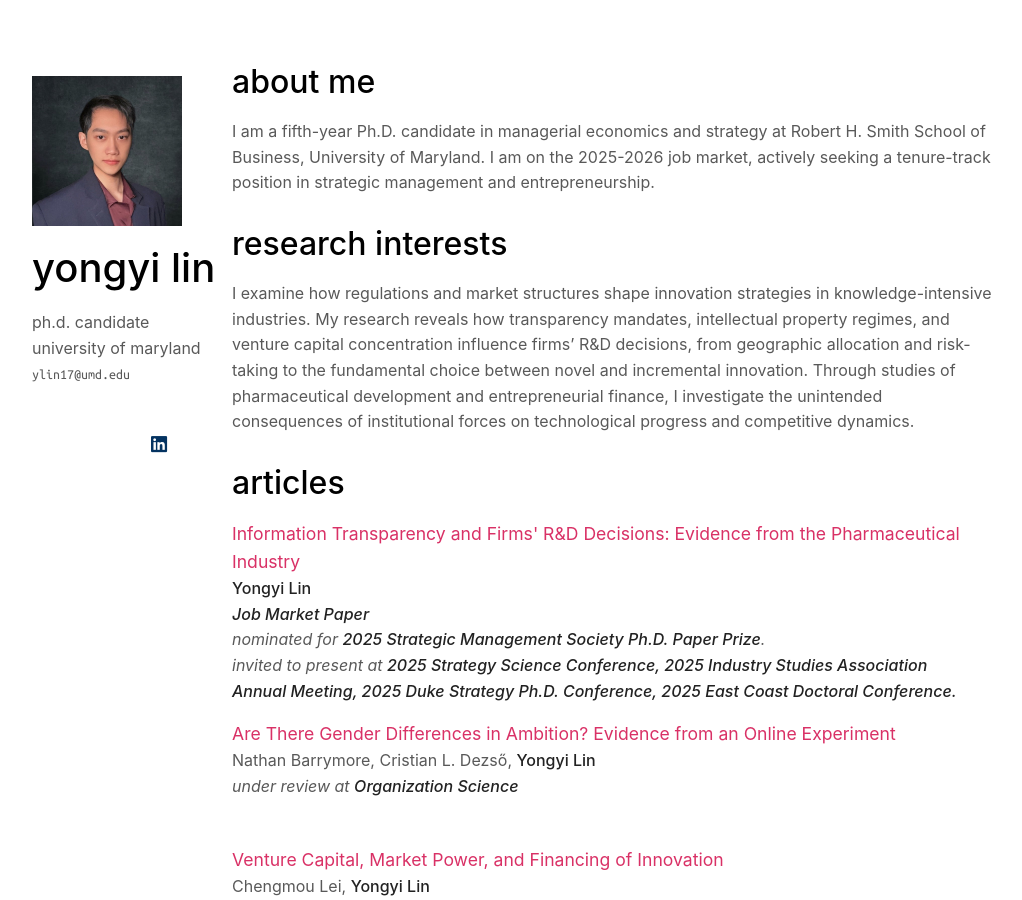
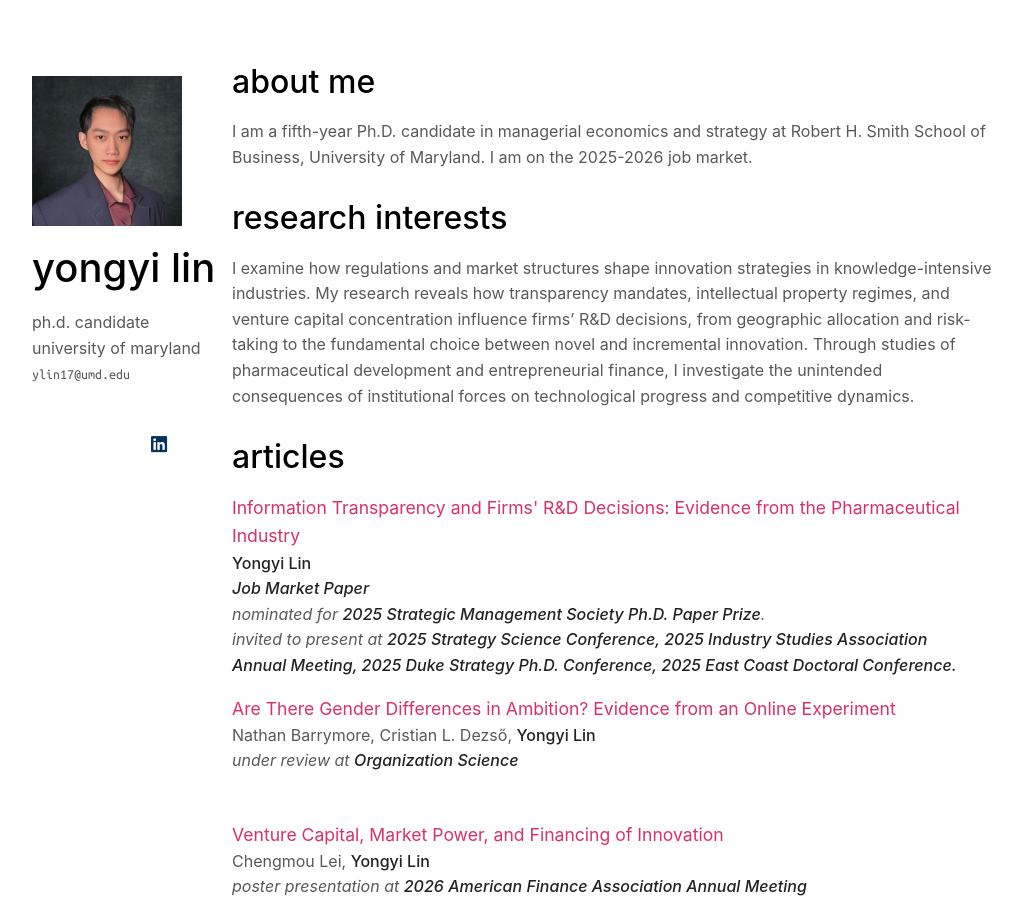
Before and after one commit to yongyi-lin/yongyi-lin.github.io, a Jekyll site: the page built from index.md, in a window 1280 px wide and 900 px high. Shown: the whole window, without its empty margins (128-1150 px from the left). Built offline with Jekyll 4.4.1, drawn with Linux system fonts in a browser that asks for light colours; some web fonts are replaced; a style sheet for code colours, icons or effects is not loaded.

Commit message:
Remove specific job seeking text from about me section

```diff
--- a/index.md
+++ b/index.md
@@ -3,7 +3,7 @@ layout: homepage
 ---
 
 <h2 id="about-me" style="font-size:2rem;">about me</h2>
-I am a fifth-year Ph.D. candidate in managerial economics and strategy at Robert H. Smith School of Business, University of Maryland. I am on the 2025-2026 job market, actively seeking a tenure-track position in strategic management and entrepreneurship.
+I am a fifth-year Ph.D. candidate in managerial economics and strategy at Robert H. Smith School of Business, University of Maryland. I am on the 2025-2026 job market.
 
 
 <h2 id="research-interests" style="font-size:2rem;">research interests</h2>
```
